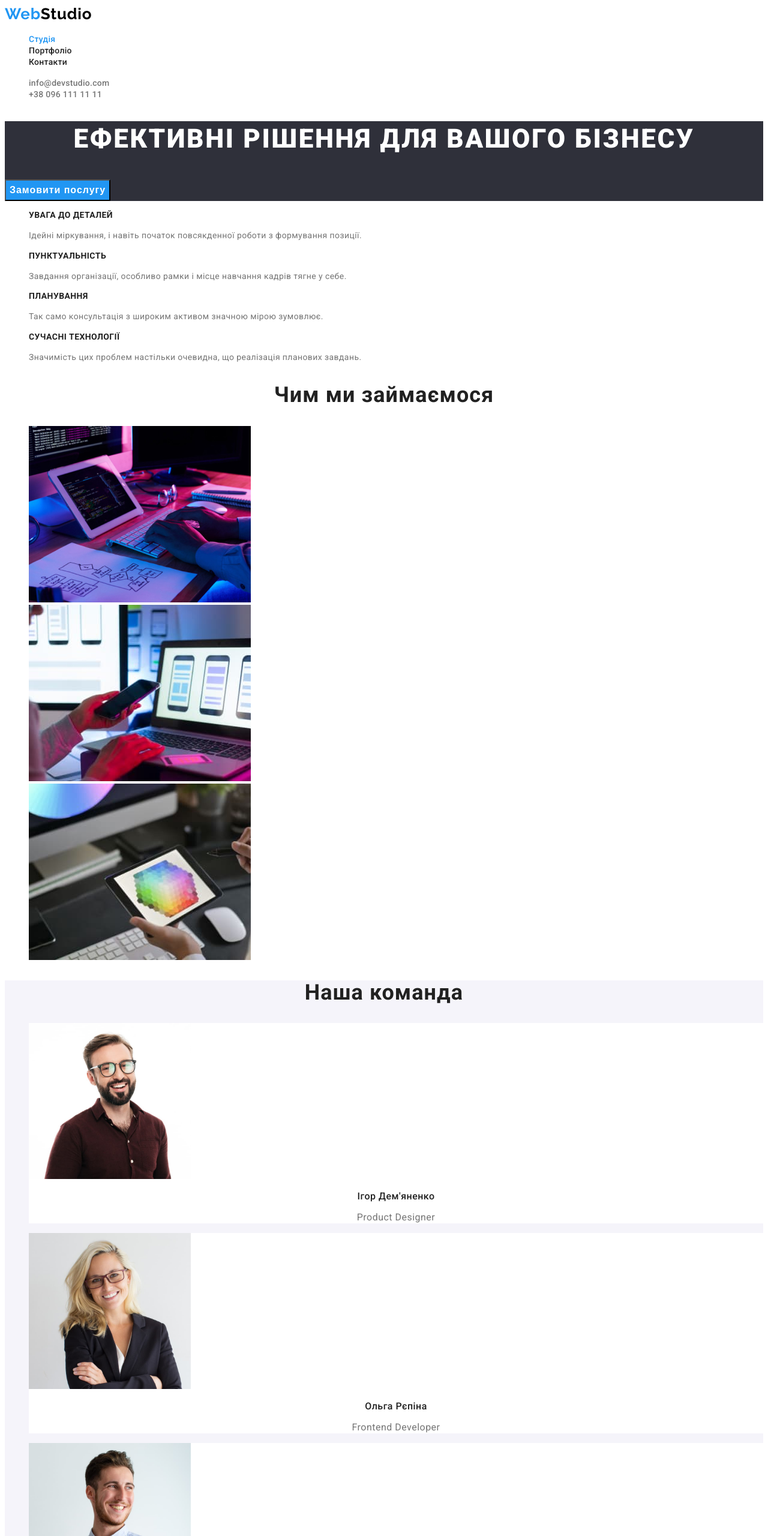
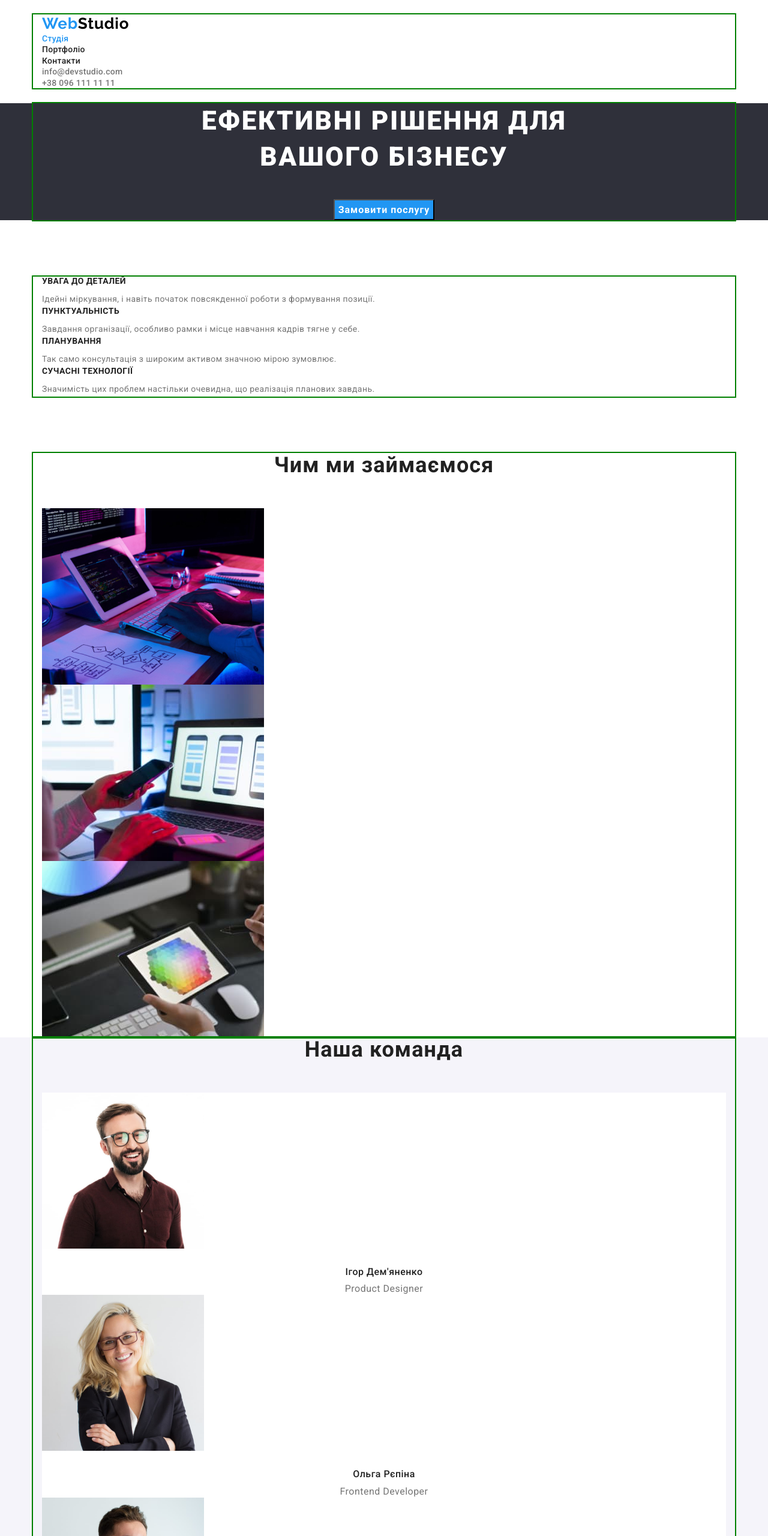
Before and after one commit to ABerseneva/goit-markup-hw-03, a plain HTML site: page index.html in a window 1280 px wide. Shown: the top 2560 px of the page at 60% size. Drawn offline with nearby package versions, Linux system fonts and the light colour scheme.

Commit message:
change html

```diff
--- a/index.html
+++ b/index.html
@@ -8,15 +8,16 @@
     <link rel="preconnect" href="https://fonts.googleapis.com">
     <link rel="preconnect" href="https://fonts.gstatic.com" crossorigin>
     <link href="https://fonts.googleapis.com/css2?family=Raleway:wght@700&family=Roboto:wght@400;500;700;900&display=swap" rel="stylesheet">
+    <link rel="stylesheet" href="https://cdnjs.cloudflare.com/ajax/libs/modern-normalize/1.1.0/modern-normalize.min.css" integrity="sha512-wpPYUAdjBVSE4KJnH1VR1HeZfpl1ub8YT/NKx4PuQ5NmX2tKuGu6U/JRp5y+Y8XG2tV+wKQpNHVUX03MfMFn9Q==" crossorigin="anonymous" referrerpolicy="no-referrer" />
     <link rel="stylesheet" href="./style/style.css" />
   </head>
   <body class="page">
     <!-- Хедер -->
     <header class="header">
+    <div class="container">
       <nav>
         <a href="./index.html" class="header-logo"
-          ><span class="logo-accent">Web</span>Studio</a
-        >
+          ><span class="logo-accent">Web</span>Studio</a>
         <ul class="site-nav list">
           <li><a href="./index.html" class="link current">Студія</a></li>
           <li><a href="./portfolio.html" class="link">Портфоліо</a></li>
@@ -26,21 +27,24 @@
       <ul class="nav-link list">
         <li>
           <a href="mailto:info@devstudio.com" class="link"
-            >info@devstudio.com</a
-          >
+            >info@devstudio.com</a>
         </li>
         <li><a href="tel:+380961111111" class="link">+38 096 111 11 11</a></li>
       </ul>
+    </div>
     </header>
     <!-- Main -->
     <main>
       <!--Hero секція 1-->
       <section class="hero">
+        <div class="container">
           <h1 class="hero-title">Ефективні рішення для вашого бізнесу</h1>
           <button class="hero-button" type="button">Замовити послугу</button>
+        </div>
       </section>
       <!--Переваги секція 2-->
       <section class="feature">
+        <div class="container">
           <h2 class="visually-hidden">Наші переваги</h2>
           <ul class="feature-list list">
             <li class="feature-item">
@@ -71,9 +75,11 @@
               </p>
             </li>
           </ul>
+        </div>
       </section>
       <!--Чим ми займаємося секція 3-->
       <section class="produce">
+        <div class="container">
           <h2 class="produce-title">Чим ми займаємося</h2>
           <ul class="produce-list list">
             <li class="produce-item">
@@ -101,14 +107,16 @@
               />
             </li>
           </ul>
+        </div>
       </section>
       <!--Наша команда секція 4-->
       <section class="team">
+        <div class="container">
           <h2 class="team-title">Наша команда</h2>
           <ul class="team-list list">
             <li class="team-item">
               <div class="team-icon">
-              <img
+                <img class="team-image"
                   src="images/igor.jpg"
                   alt="Усміхнений хлопець в охулярах"
                   width="270"
@@ -119,7 +127,8 @@
               </div>
             </li>
             <li class="team-item">
-            <div class="team-icon"><img
+              <div class="team-icon">
+                <img class="team-image"
                 src="images/olga.jpg"
                 alt="Усміхнена дівчина в окулярах"
                 width="270"
@@ -129,7 +138,8 @@
               <p class="team-item-text" lang="eu">Frontend Developer</p></div>
             </li>
             <li class="team-item">
-            <div class="team-icon"><img
+              <div class="team-icon">
+                <img class="team-image"
                 src="images/mikola.jpg"
                 alt="Усміхнений хлопець дивиться вліво"
                 width="270"
@@ -139,7 +149,8 @@
               <p class="team-item-text" lang="eu">Marketing</p></div>
             </li>
             <li class="team-item">
-            <div class="team-icon"><img
+              <div class="team-icon">
+                <img class="team-image"
                 src="images/mihalo.jpg"
                 alt="Усміхнений хлопець в окулярах з бородою"
                 width="270"
@@ -149,10 +160,12 @@
               <p class="team-item-text" lang="eu">UI Designer</p></div>
             </li>
           </ul>
+        </div>
       </section>
     </main>
     <!-- Футер -->
     <footer class="footer">
+     <div class="container">
         <a class="logo-footer" href="./index.html"><span class="logo-accent">Web</span>Studio</a>
         <address>
           <ul class="footer-list list">
@@ -168,6 +181,7 @@
             <li class="footer-item"><a class="footer-item-link" href="tel:+380961111111">+38 096 111 11 11</a></li>
           </ul>
         </address>
+     </div>
     </footer>
   </body>
 </html>
--- a/style/style.css
+++ b/style/style.css
@@ -9,6 +9,7 @@
 --background-color-footer: #2F303A;
 --primary-font-weight: 400;
 }
+
 .list {
     list-style: none;
 }
@@ -19,8 +20,34 @@ body {
 
     font-family: Roboto, sans-serif;
 }
+p, h1, h2, h3, h4, h5, h6, ul, ol{
+    padding: 0;
+    margin: 0;
+}
+
+button{
+   cursor: pointer
+}
+
+img{
+    display: block;
+}
+
+.container{
+    width: 1170px;
+    padding-left: 15px;
+    padding-right: 15px;
+    margin-right: auto;
+    margin-left: auto;
+    outline: 2px solid green;
+}
 
 /* Logo */
+
+.header{
+    padding-top: 24px;
+    padding-bottom: 25px;
+}
 
 .header-logo {
     font-family: Raleway, serif;
@@ -36,14 +63,14 @@ body {
 }
 /* Site-nav */
 
-.site-nav .link {
+  .site-nav .link {
     font-weight: 500;
     font-size: 14px;
     line-height: 1.14;
     letter-spacing: 0.02em;
     text-decoration: none;
     color: var(--title-text-color);
-}
+ }
 .site-nav .link:hover,
 .site-nav .link:focus {
     color: var(--accent-color);
@@ -69,15 +96,19 @@ body {
 
 .hero {
     background-color: var(--background-color-footer);
+    text-align: center;
 }
 .hero-title {
     color: var(--color-white);
     font-weight: 900;
     font-size: 44px;
     line-height: 1.36;
-    text-align: center;
+    text-transform: uppercase;
     letter-spacing: 0.06em;
-    text-transform: uppercase;
+
+    margin: 0 auto;
+    margin-bottom: 40px;
+    max-width: 696px;
 }
  .hero-button  {
     color: var(--color-white);
@@ -85,10 +116,12 @@ body {
     font-weight: 700;
     font-size: 16px;
     line-height: 1.87;
-    display: flex;
     align-items: center;
     text-align: center;
     letter-spacing: 0.06em;
+    display: block;
+
+    margin: 0 auto;
 }
 .hero-button:hover,
 .hero-button:focus{
@@ -97,7 +130,10 @@ body {
 }
 /* Section 2 */
 
-.feature {}
+.feature {
+    padding-top: 94px;
+    padding-bottom: 94px;
+}
 
 .visually-hidden {
     position: absolute;
@@ -120,7 +156,10 @@ body {
     line-height: 1.14;
     letter-spacing: 0.03em;
     text-transform: uppercase;
-    color: var(--title-text-color) }
+    color: var(--title-text-color);
+
+    padding-bottom: 10px;
+}
 
 .feature-item-text {
     font-weight: 400;
@@ -140,7 +179,11 @@ body {
     line-height: 1.16;
     text-align: center;
     letter-spacing: 0.03em;
-    color: var(--title-text-color);}
+    color: var(--title-text-color);
+
+    margin-bottom: 50px;
+}
+
 
 .produce-list {}
 
@@ -158,6 +201,8 @@ body {
     text-align: center;
     letter-spacing: 0.03em;
     color: var(--title-text-color);
+
+    margin-bottom: 50px;
   }
 
 .team-list {}
@@ -166,7 +211,12 @@ body {
 }
 
 .team-icon {
-    background-color: var(--color-white);}
+    background-color: var(--color-white);
+}
+
+.team-image {
+
+}
 
 .team-item-title {
     font-weight: 500;
@@ -174,7 +224,11 @@ body {
     line-height: 1.18;
     text-align: center;
     letter-spacing: 0.03em;
-    color: var(--title-text-color);}
+    color: var(--title-text-color);
+
+    margin-bottom: 10px;
+    margin-top: 30px;
+}
 
 .team-item-text {
     color: var(--primary-text-color);
@@ -199,7 +253,22 @@ body {
     line-height: 1.19;
     letter-spacing: 0.03em;
     text-decoration: none;
+
+    display: inline-block;
+    padding-bottom: 20px;
 }
+.fotter-item-adress {
+    color: var(--color-white);
+
+    font-style: normal;
+    font-weight: var(--primary-font-weight);
+    font-size: 14px;
+    line-height: 1.71;
+    letter-spacing: 0.03em;
+    text-decoration: none;
+    margin-bottom: 9px;
+}
+
 .footer-item-link {
     font-style: normal;
     font-weight: 400;
@@ -210,16 +279,7 @@ body {
     text-decoration: none;
 }
 
-.fotter-item-adress {
-    color: var(--color-white);
 
-    font-style: normal;
-    font-weight: var(--primary-font-weight);
-    font-size: 14px;
-    line-height: 1.71;
-    letter-spacing: 0.03em;
-    text-decoration: none;
-}
 .footer-item-link:hover,
 .footer-item-link:focus{
     color: var(--accent-color);
```
Also changed, not shown: portfolio.html (+3 -2 lines). Lines whose indentation alone changed are shown as unchanged.
